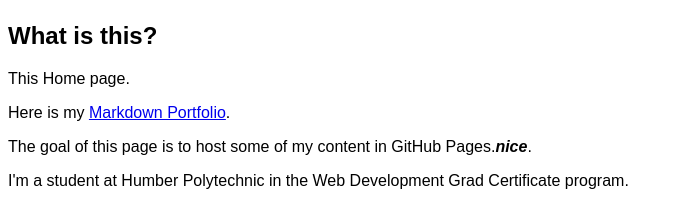
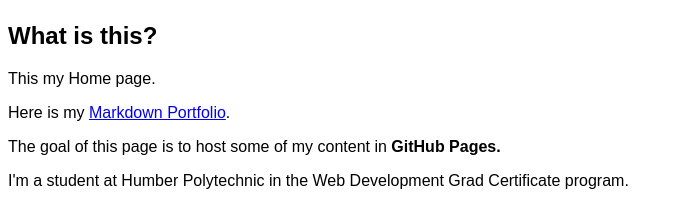
Before and after one commit to pslempers/pslempers.github.io, a plain HTML site: page index.html in a window 1280 px wide. Shown: the part 180-386 px from the top of the page, without its empty margins (0-679 px from the left). Drawn offline with Linux system fonts and the light colour scheme.

Commit message:
updated body text

```diff
--- a/index.html
+++ b/index.html
@@ -15,11 +15,11 @@
 
 <h2>What is this?</h2>
 
-<p>This Home page.</p>
+<p>This my Home page.</p>
 
 <p>Here is my <a href=markdown-portfolio/index.html>Markdown Portfolio</a>.</p>
 
-<p>The goal of this page is to host some of my content in GitHub Pages.<strong><em>nice</em></strong>.</p>
+<p>The goal of this page is to host some of my content in <strong>GitHub Pages.</strong></p>
 
 <p>I'm a student at Humber Polytechnic in the Web Development Grad Certificate program.</p>
 
```
